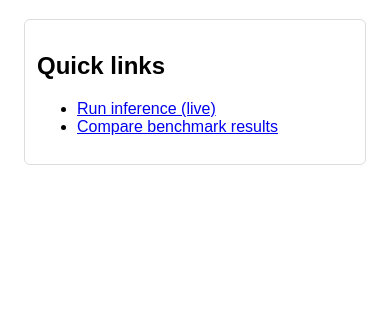
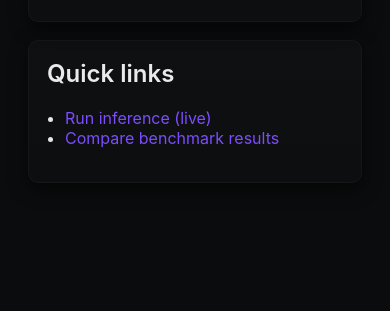
Before and after one commit to JakubSchwenkbeck/low-power-person-detection-uav-sar, a FastAPI app: page / in a window 390 px wide; the page is wider, and only the part inside the window is pictured. Shown: the part 533-844 px from the top of that part. Run offline with FastAPI, Linux system fonts and the light colour scheme.

Commit message:
add simple styling

```diff
--- a/webui/static/style.css
+++ b/webui/static/style.css
@@ -1,5 +1,69 @@
-body { font-family: Arial, sans-serif; margin: 24px; }
-h1 { color: #2a6f97 }
-section { margin-bottom: 20px; padding: 12px; border: 1px solid #ddd; border-radius: 6px }
-label { display: block; margin-top: 8px }
-button { margin-top: 8px }
+:root{
+	--bg:#0f1113;
+	--surface:#1e1f22;
+	--muted:#9aa0a6;
+	--accent:#7c4dff;
+	--accent-strong:#5b2bff;
+	--card-shadow: 0 6px 18px rgba(0,0,0,0.6);
+	--radius:10px;
+}
+
+*{box-sizing:border-box}
+html,body{height:100%}
+body{
+	margin:0;
+	font-family: Inter, ui-sans-serif, system-ui, -apple-system, "Segoe UI", Roboto, "Helvetica Neue", Arial;
+	background:linear-gradient(180deg,var(--bg),#0b0c0d 200px);
+	color:#e6e6e9;
+	-webkit-font-smoothing:antialiased;
+	-moz-osx-font-smoothing:grayscale;
+	padding:28px;
+}
+
+header h1{margin:0 0 12px 0;font-size:28px;color:var(--accent)}
+
+main{max-width:1100px;margin:0 auto}
+
+section{background:linear-gradient(180deg, rgba(255,255,255,0.02), rgba(255,255,255,0.01));
+	border:1px solid rgba(255,255,255,0.03);
+	padding:18px;border-radius:var(--radius);box-shadow:var(--card-shadow);margin-bottom:18px}
+
+h1,h2{font-weight:600}
+h2{color:#e9e9ee;margin-top:0}
+
+label{display:block;font-size:0.95rem;color:var(--muted);margin-bottom:6px}
+
+select,input[type="file"],input[type="number"],input[type="text"],textarea{background:transparent;border:1px solid rgba(255,255,255,0.06);color:inherit;padding:10px 12px;border-radius:8px;width:100%;outline:none}
+select:focus,input:focus,textarea:focus{border-color:rgba(124,77,255,0.9);box-shadow:0 4px 18px rgba(124,77,255,0.06)}
+
+.form-row{display:flex;gap:12px;align-items:center}
+.form-row > *{flex:1}
+
+button{background:linear-gradient(180deg,var(--accent),var(--accent-strong));border:none;color:white;padding:10px 14px;border-radius:10px;cursor:pointer;font-weight:600;box-shadow:0 6px 16px rgba(92,45,255,0.18);transition:transform .12s ease,box-shadow .12s ease}
+button:hover{transform:translateY(-2px);box-shadow:0 10px 24px rgba(92,45,255,0.22)}
+button.secondary{background:transparent;border:1px solid rgba(255,255,255,0.06);color:var(--muted);box-shadow:none}
+
+a{color:var(--accent);text-decoration:none}
+a:hover{text-decoration:underline}
+
+ul{padding-left:18px}
+
+img{display:block;max-width:100%;border-radius:8px}
+
+.thumb-grid{display:flex;flex-wrap:wrap;gap:12px}
+.thumb{width:240px;background:rgba(255,255,255,0.02);padding:8px;border-radius:8px;border:1px solid rgba(255,255,255,0.03)}
+.thumb img{border-radius:6px}
+.thumb:hover{transform:translateY(-6px);transition:transform .18s ease}
+
+pre{background:#0d0e10;padding:12px;border-radius:8px;border:1px solid rgba(255,255,255,0.03);overflow:auto;color:#cfd6ff;font-family:ui-monospace, SFMono-Regular, Menlo, Monaco, "Roboto Mono", "Segoe UI Mono", monospace}
+
+video{max-width:100%;border-radius:8px;border:1px solid rgba(255,255,255,0.03)}
+
+.muted{color:var(--muted);font-size:0.95rem}
+
+footer{margin-top:28px;color:var(--muted);font-size:0.9rem;text-align:center}
+
+@media (max-width:720px){
+	.thumb{width:48%}
+	.form-row{flex-direction:column}
+}
--- a/webui/templates/compare.html
+++ b/webui/templates/compare.html
@@ -3,7 +3,7 @@
   <head>
     <meta charset="utf-8" />
     <title>Benchmarks — Model Deployment UI</title>
-    <link rel="stylesheet" href="/static/style.css">
+  <link rel="stylesheet" href="/static/style.css?v=2">
   </head>
   <body>
     <h1>Benchmark comparison</h1>
--- a/webui/templates/index.html
+++ b/webui/templates/index.html
@@ -3,7 +3,7 @@
 	<head>
 		<meta charset="utf-8" />
 		<title>Landing — Model Deployment UI</title>
-		<link rel="stylesheet" href="/static/style.css">
+		<link rel="stylesheet" href="/static/style.css?v=2">
 	</head>
 	<body>
 		<h1>Model Deployment — Landing</h1>
--- a/webui/templates/inference.html
+++ b/webui/templates/inference.html
@@ -3,7 +3,7 @@
   <head>
     <meta charset="utf-8" />
     <title>Inference — Model Deployment UI</title>
-    <link rel="stylesheet" href="/static/style.css">
+  <link rel="stylesheet" href="/static/style.css?v=2">
   </head>
   <body>
     <h1>Run Inference</h1>
--- a/webui/templates/result.html
+++ b/webui/templates/result.html
@@ -3,7 +3,7 @@
   <head>
     <meta charset="utf-8" />
     <title>Result — Model Deployment UI</title>
-    <link rel="stylesheet" href="/static/style.css">
+  <link rel="stylesheet" href="/static/style.css?v=2">
   </head>
   <body>
     <h1>Result</h1>
```
